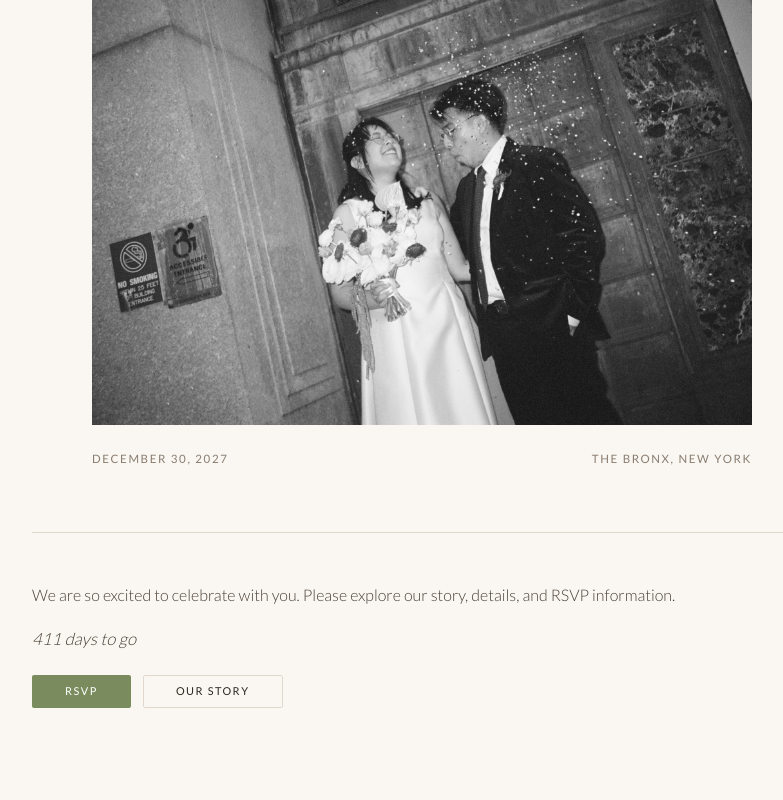
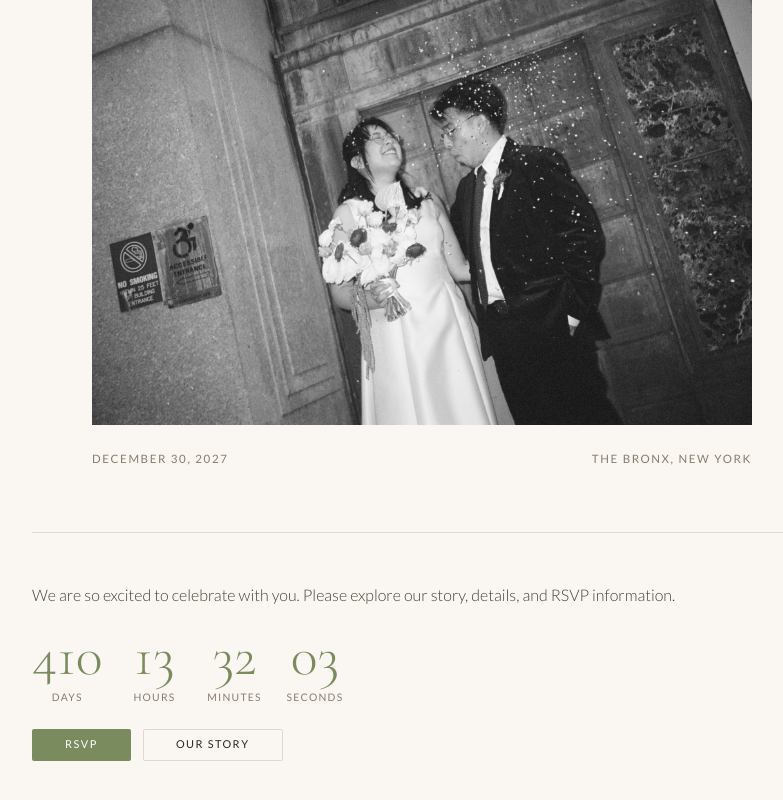
Before and after one commit to josue-rojas/wedding, a React (Vite) app: page / in a window 1280 px wide. Shown: the part 262-1062 px from the top of the page, without its empty margins (218-1001 px from the left). Built offline with nearby package versions, Linux system fonts and the light colour scheme.

Commit message:
feat: live countdown timer with days, hours, minutes, seconds
Agent-Logs-Url: https://github.com/josue-rojas/wedding/sessions/b6e849c6-36bc-464d-8e1d-5cb6346ef1fa

Co-authored-by: josue-rojas <10749061+josue-rojas@users.noreply.github.com>

```diff
--- a/src/home/Home.page.tsx
+++ b/src/home/Home.page.tsx
@@ -1,21 +1,44 @@
+import { useEffect, useState } from 'react'
 import { Link } from 'react-router-dom'
 import heroImg from '../assets/wedding.jpg'
 import styles from './styles.module.css'
 
 const WEDDING_DATE = new Date('2027-06-12T16:00:00')
 
-function getCountdown() {
+interface CountdownParts {
+  days: number
+  hours: number
+  minutes: number
+  seconds: number
+  done: boolean
+}
+
+function getCountdownParts(): CountdownParts {
   const diff = WEDDING_DATE.getTime() - Date.now()
 
   if (diff <= 0) {
-    return 'Today is the day!'
+    return { days: 0, hours: 0, minutes: 0, seconds: 0, done: true }
   }
 
-  const days = Math.ceil(diff / (1000 * 60 * 60 * 24))
-  return `${days} days to go`
+  const totalSeconds = Math.floor(diff / 1000)
+  const days = Math.floor(totalSeconds / (60 * 60 * 24))
+  const hours = Math.floor((totalSeconds % (60 * 60 * 24)) / (60 * 60))
+  const minutes = Math.floor((totalSeconds % (60 * 60)) / 60)
+  const seconds = totalSeconds % 60
+
+  return { days, hours, minutes, seconds, done: false }
 }
 
 export function HomePage() {
+  const [countdown, setCountdown] = useState<CountdownParts>(getCountdownParts)
+
+  useEffect(() => {
+    const id = setInterval(() => {
+      setCountdown(getCountdownParts())
+    }, 1000)
+    return () => clearInterval(id)
+  }, [])
+
   return (
     <main>
       <section className={styles.hero}>
@@ -38,9 +61,30 @@ export function HomePage() {
           We are so excited to celebrate with you. Please explore our story,
           details, and RSVP information.
         </p>
-        <p className={styles.countdown} aria-live="polite">
-          {getCountdown()}
-        </p>
+        {countdown.done ? (
+          <p className={styles.countdownDone} aria-live="polite">
+            Today is the day!
+          </p>
+        ) : (
+          <div className={styles.countdown} aria-live="polite">
+            <div className={styles.countdownUnit}>
+              <span className={styles.countdownNumber}>{countdown.days}</span>
+              <span className={styles.countdownLabel}>days</span>
+            </div>
+            <div className={styles.countdownUnit}>
+              <span className={styles.countdownNumber}>{String(countdown.hours).padStart(2, '0')}</span>
+              <span className={styles.countdownLabel}>hours</span>
+            </div>
+            <div className={styles.countdownUnit}>
+              <span className={styles.countdownNumber}>{String(countdown.minutes).padStart(2, '0')}</span>
+              <span className={styles.countdownLabel}>minutes</span>
+            </div>
+            <div className={styles.countdownUnit}>
+              <span className={styles.countdownNumber}>{String(countdown.seconds).padStart(2, '0')}</span>
+              <span className={styles.countdownLabel}>seconds</span>
+            </div>
+          </div>
+        )}
         <div className={styles.buttonRow}>
           <Link className={styles.buttonLinkPrimary} to="/rsvp">
             RSVP
--- a/src/home/styles.module.css
+++ b/src/home/styles.module.css
@@ -67,6 +67,38 @@
 }
 
 .countdown {
+  display: flex;
+  gap: 1.5rem;
+  margin-top: 1.2rem;
+  flex-wrap: wrap;
+}
+
+.countdownUnit {
+  display: flex;
+  flex-direction: column;
+  align-items: center;
+  min-width: 3.5rem;
+}
+
+.countdownNumber {
+  font-family: var(--font-display);
+  font-size: clamp(2rem, 6vw, 3.5rem);
+  font-weight: 300;
+  color: var(--accent);
+  line-height: 1;
+}
+
+.countdownLabel {
+  font-family: var(--font-sans);
+  font-size: 0.65rem;
+  font-weight: 400;
+  letter-spacing: 0.12em;
+  text-transform: uppercase;
+  color: var(--muted);
+  margin-top: 0.3rem;
+}
+
+.countdownDone {
   margin-top: 0.8rem;
   font-family: var(--font-display);
   font-style: italic;
```
